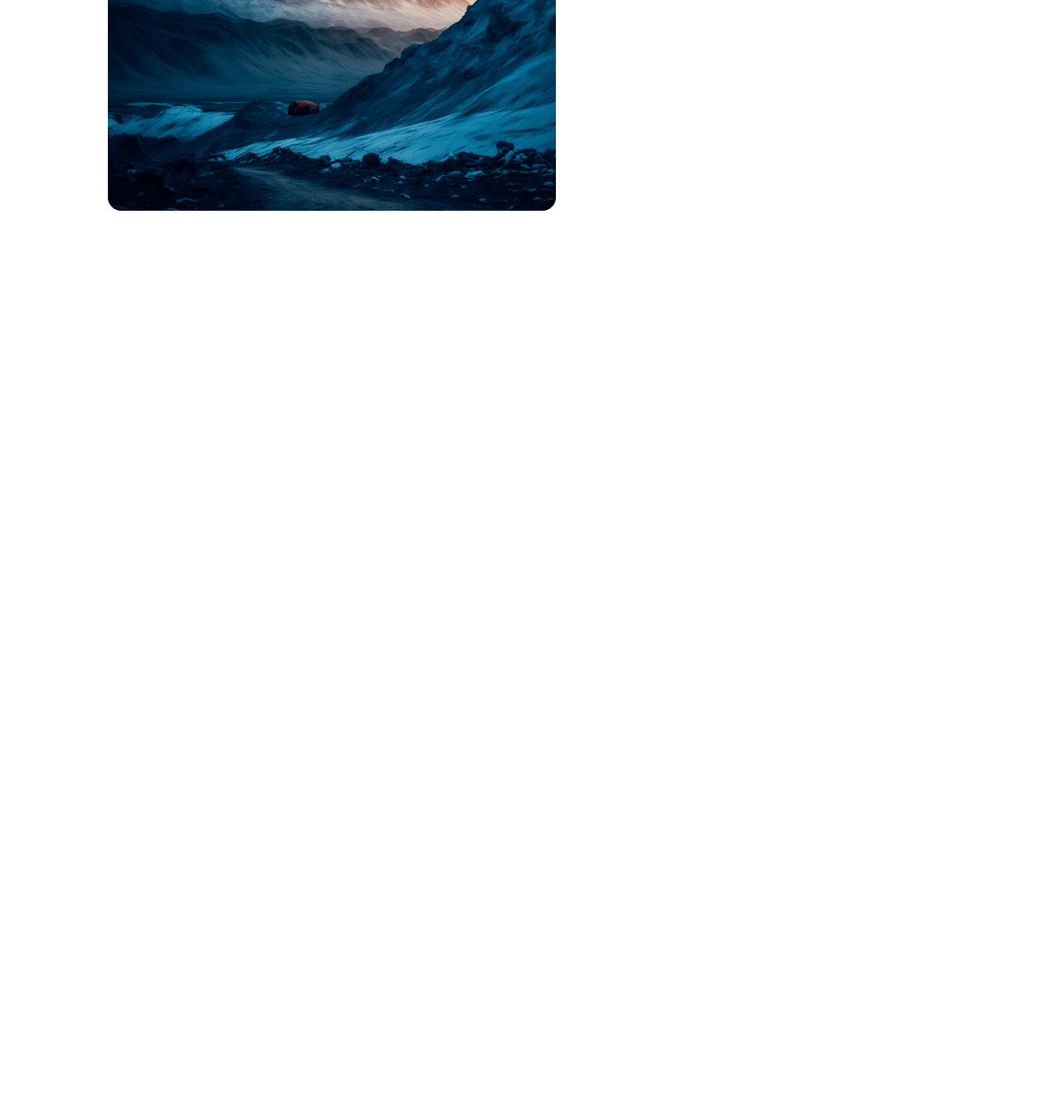
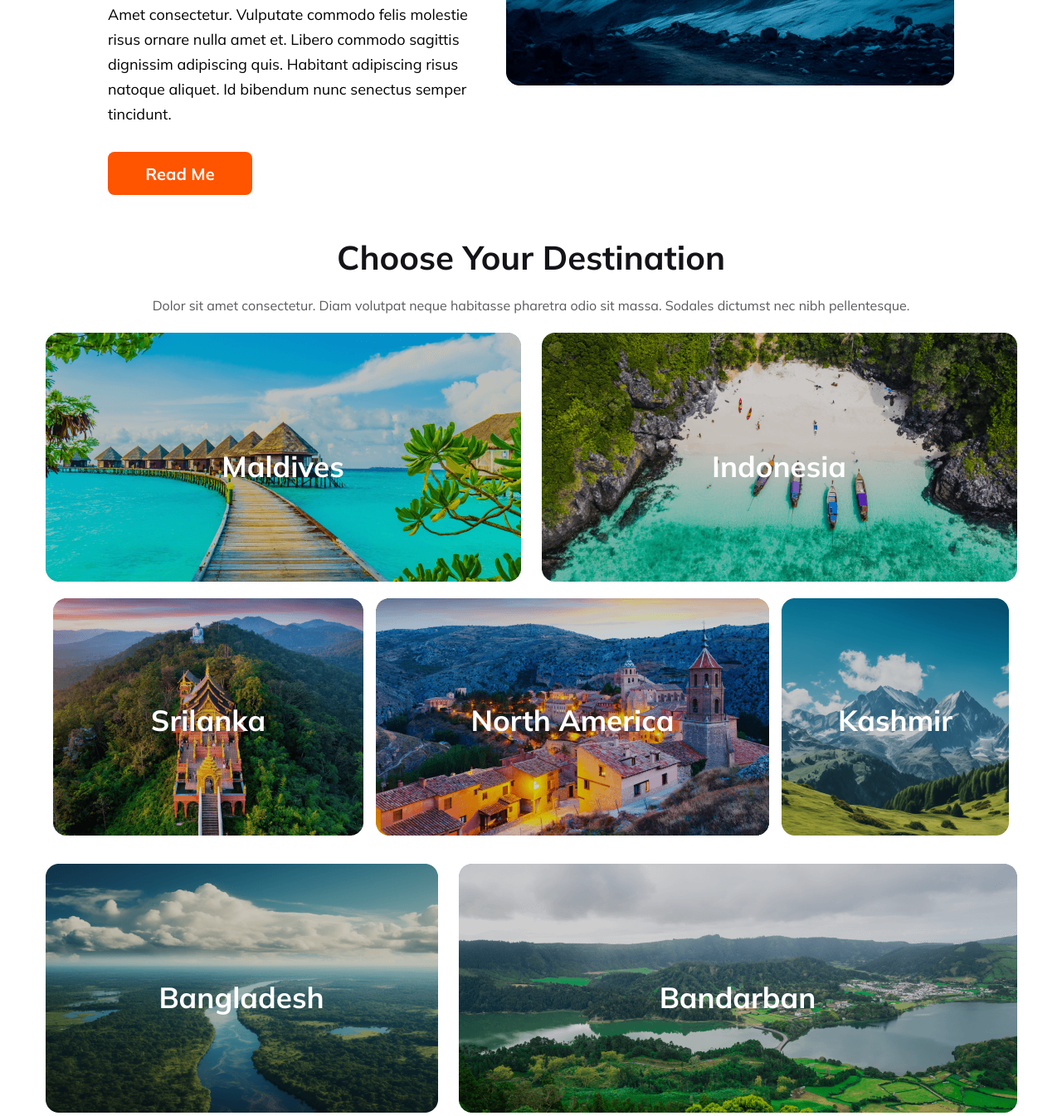
Before and after one commit to NayeemWD/Assignment-2, a plain HTML site: page index.html in a window 1280 px wide. Shown: the part 1275-2620 px from the top of the page at 83% size. Before the commit the page ends 1583 px from the top, so only its background shows below. Drawn offline with Linux system fonts and the light colour scheme.

Commit message:
Destination Section

```diff
--- a/index.html
+++ b/index.html
@@ -30,11 +30,12 @@
         <section class="banner">
             <h1 class="banner-tital">Explore Your Travel</h1>
             <div class="banner-description-box">
-                    <p class="banner-description">"Embark on a global adventure, discover diverse cultures, savor unique cuisines, and create lasting memories. Travel: where dreams take flight."</p>
+                <p class="banner-description">"Embark on a global adventure, discover diverse cultures, savor unique
+                    cuisines, and create lasting memories. Travel: where dreams take flight."</p>
             </div>
 
             <div class="banner-search">
-                <form action="" class="form-boutton" >
+                <form action="" class="form-boutton">
                     <input type="text" class="form" placeholder="Where go">
                     <select name="" id="" class="form">
                         <option value="">When</option>
@@ -54,21 +55,70 @@
         <main>
             <section class="popular-tours">
                 <div>
-                    <h2>Our Popular Tours</h2>
+                    <h2 class="popular-tours-title">Our Popular Tours</h2>
+                    <div class="popular-tours-description">
                         <p>
-                        Dolor sit amet consectetur. Diam volutpat neque habitasse pharetra odio sit massa. Sodales dictumst nec nibh pellentesque.
+                            Dolor sit amet consectetur. Diam volutpat neque habitasse pharetra odio sit massa. Sodales
+                            dictumst nec nibh pellentesque.
                         </p>
                         <ul>
-                        <li>Tempus euismod lacus mauris dignissim quis in ultrices. Magna nullam odio neque diam. Sociis erat at .</li>
-                        <li>Adipiscing ornare pellentesque mauris volutpat tortor vitae platea porta lacus. Lectus suspendisse nullam.</li>
+                            <li>Tempus euismod lacus mauris dignissim quis in ultrices. Magna nullam odio neque diam.
+                                Sociis erat at .</li>
+                            <li>Adipiscing ornare pellentesque mauris volutpat tortor vitae platea porta lacus. Lectus
+                                suspendisse nullam.</li>
                             <li> Accumsan eget et turpis praesent lorem egestas enim elit bibendum. Risus at in.</li>
                         </ul>
                         <p>Amet consectetur. Vulputate commodo felis molestie risus
-                        ornare nulla amet et. Libero commodo sagittis dignissim adipiscing quis. Habitant adipiscing risus natoque aliquet. Id bibendum nunc senectus semper tincidunt. </p>
-                    <button>Read Me</button>
+                            ornare nulla amet et. Libero commodo sagittis dignissim adipiscing quis. Habitant adipiscing
+                            risus natoque aliquet. Id bibendum nunc senectus semper tincidunt. </p>
                     </div>
+                    <button class="popular-tours-button">Read Me</button>
+                </div>
+                <div>
                     <img src="/Images/Rectangle 4.png" alt="">
-                <div>
+                </div>
+            </section>
+            <section class="destination">
+                <div class="destination-container1">
+                    <h2 class="destination-title">Choose Your Destination</h2>
+                    <p class="destination-destination">Dolor sit amet consectetur. Diam volutpat neque habitasse
+                        pharetra odio sit massa. Sodales dictumst nec nibh pellentesque.</p>
+                    <div class="destination-imgs">
+                        <div class="destination-container2">
+                            <div class="destination-img">
+                                <img src="/Images/Rectangle 5.png" alt="">
+                                <h2 class="destination-h">Maldives</h2>
+                            </div>
+                            <div class="destination-img">
+                                <img src="/Images/Rectangle 8.png" alt="">
+                                <h2 class="destination-h">Indonesia</h2>
+                            </div>
+                        </div>
+                        <div class="destination-container3">
+                            <div class="destination-img">
+                                <img src="/Images/Rectangle 6.png" alt="">
+                                <h2 class="destination-h">Srilanka</h2>
+                            </div>
+                            <div class="destination-img">
+                                <img src="/Images/Rectangle 7.png" alt="">
+                                <h2 class="destination-h">North America</h2>
+                            </div>
+                            <div class="destination-img">
+                                <img src="/Images/Rectangle 9.png" alt="">
+                                <h2 class="destination-h">Kashmir</h2>
+                            </div>
+                        </div>
+                        <div class="destination-container4">
+                            <div class="destination-img">
+                                <img src="/Images/Rectangle 11.png" alt="">
+                                <h2 class="destination-h">Bangladesh</h2>
+                            </div>
+                            <div class="destination-img">
+                                <img src="/Images/Rectangle 10.png" alt="">
+                                <h2 class="destination-h">Bandarban</h2>
+                            </div>
+                        </div>
+                    </div>
 
                 </div>
             </section>
--- a/style/style.css
+++ b/style/style.css
@@ -1,31 +1,3 @@
-/* <div class="form-1">
-.form{
-    width: 100px;
-    margin-right: 10px;
-}
-form{
-    display: flex;
-    justify-content: center;
-    align-items: center;
-    gap: 10px;}
-<form action=""  >
-    <input type="text" class="form">
-    <select name="" id="" class="form">
-        <option value="">1</option>
-        <option value="">2</option>
-        <option value="">3</option>
-    </select>
-    <select name="" id="" class="form">
-        <option value="">1</option>
-        <option value="">2</option>
-        <option value="">3</option>
-    </select>
-    <input type="submit" class="form">
-</form>
-</div> */
-
-
-
 @import url('https://fonts.googleapis.com/css2?family=Mulish:wght@400;500;600;700&family=Roboto:ital,wght@0,400;0,700;1,700&family=Work+Sans:wght@400;500;600;700;800&display=swap');
 
 /* shared styles */
@@ -129,6 +101,105 @@ nav li a{
     height: 50px;
     width: 170px;
     border-radius: 8px
+}
+
+/* main section style */
+.popular-tours{
+    display: flex;
+    margin: 50px 0px;
+    gap: 40px;
+}
+.popular-tours-title{
+    font-size: 40px;
+    font-weight: 800;
+}
+.popular-tours-description{
+    display: flex;
+    flex-direction: column;
+    gap: 20px;
+    width: 100%;
+    font-size: 18px;
+    font-weight: 400;
+    line-height: 30px;
+    padding: 30px 0px;
+
+}
+.popular-tours-description > {
+    gap: 20px;
+}
+.popular-tours-button{
+    background-color: var(--primary-color);
+    border-radius: 8px;
+    width: 174px;
+    height: 52px;
+    flex-shrink: 0;
+    color: #FFFF;
+    font-size: 20px;
+    font-weight: 800;
+    border: 0px;
+}
+
+
+.destination-container1{
+    display: flex;
+    flex-direction: column;
+    align-items: center;
+    gap: 20px;
+    width: 100%;
+}
+.destination-title{
+    color: #131318;
+    font-size: 40px;
+    font-weight: 800;
+}
+.destination-destination{
+    color: rgba(19, 19, 24, 0.70);
+    font-size: 16px;
+    font-weight: 400;
+    line-height: 26px;
+}
+.destination-imgs{
+    width: 1300px;
+    height: 100%;
+    justify-content: space-evenly;
+    align-items: center;
+    gap: 20px;
+}
+.destination-container2{
+    height: 300px;
+    width: 100%;
+    display: flex;
+    gap: 25px;
+    justify-content: center;
+}
+.destination-container3{
+    height: 300px;
+    width: 100%;
+    display: flex;
+    gap: 15px;
+    justify-content: center;
+    margin: 20px 0px;
+
+}
+.destination-container4{
+    height: 300px;
+    display: flex;
+    gap: 25px;
+    justify-content: center;
+}
+
+.destination-imgs img{
+    position: relative;
+}
+.destination-h{
+    position: relative;
+    z-index: 1;
+    text-align: center;
+    top: -55%;
+    font-size: 35px;
+    font-weight: 800;
+    color: #FFF;
+
 
 
 }
```
Lines whose indentation alone changed are shown as unchanged.
